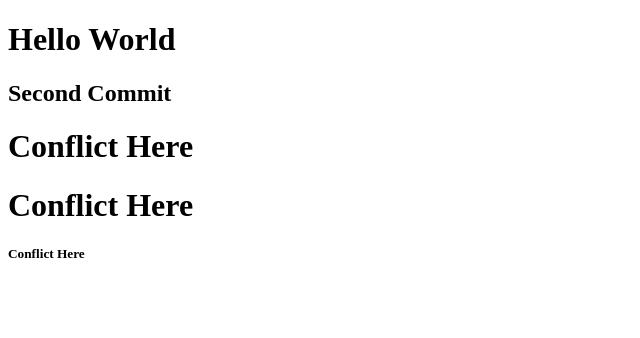
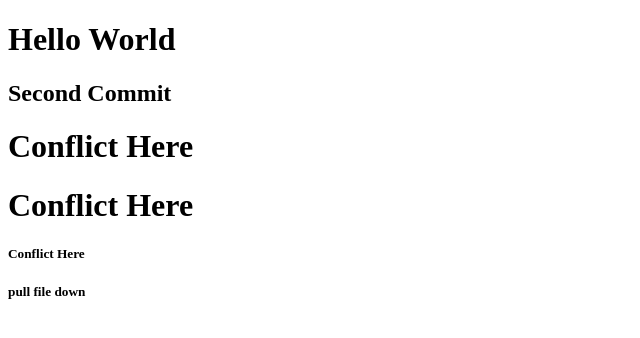
Before and after one commit to tri230498/PASSIONCORNERS, a plain HTML site: page index.html in a window 1280 px wide. Shown: the full height of the page, 0-640 px from the left. Drawn offline with Linux system fonts and the light colour scheme.

Commit message:
Update index.html

```diff
--- a/index.html
+++ b/index.html
@@ -12,6 +12,7 @@
     <h1>Conflict Here</h1>
     <h1>Conflict Here</h1>
     <h5>Conflict Here</h5>
+    <h5>pull file down</h5>
 </body>
 </html>
 <!--
```
